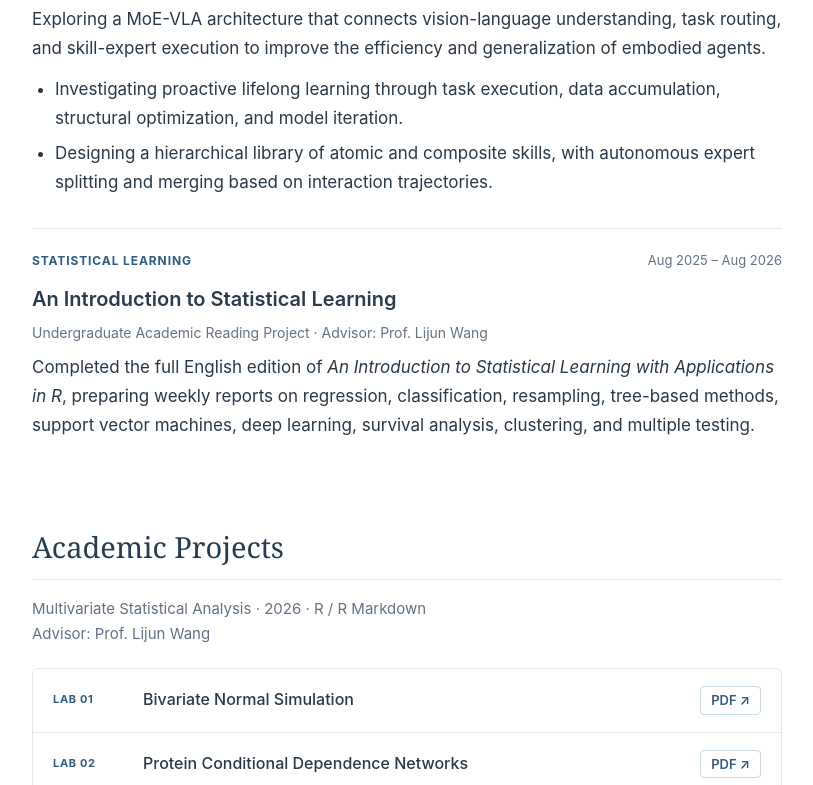
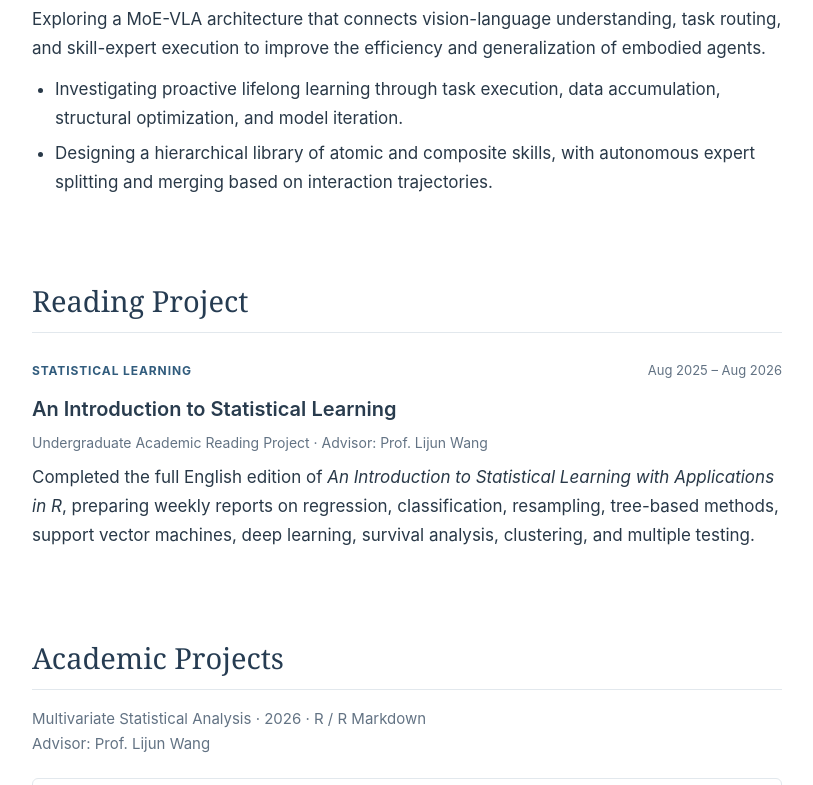
Before and after one commit to yekailv/yekailv.github.io, a plain HTML site: page research/index.html in a window 1280 px wide. Shown: the part 858-1643 px from the top of the page, without its empty margins (381-1194 px from the left). Drawn offline with Linux system fonts and the light colour scheme.

Commit message:
Separate statistical learning reading project

```diff
--- a/research/index.html
+++ b/research/index.html
@@ -26,7 +26,7 @@
         <p>Exploring a MoE-VLA architecture that connects vision-language understanding, task routing, and skill-expert execution to improve the efficiency and generalization of embodied agents.</p>
         <ul><li>Investigating proactive lifelong learning through task execution, data accumulation, structural optimization, and model iteration.</li><li>Designing a hierarchical library of atomic and composite skills, with autonomous expert splitting and merging based on interaction trajectories.</li></ul>
       </article>
-      <article class="research-item">
+      </section><section id="reading-project" class="content-section"><h2>Reading Project</h2><article class="research-item">
         <div class="item-meta"><span class="tag">STATISTICAL LEARNING</span><time>Aug 2025 – Aug 2026</time></div>
         <h3>An Introduction to Statistical Learning</h3>
         <p class="subline">Undergraduate Academic Reading Project · Advisor: Prof. Lijun Wang</p>
```
